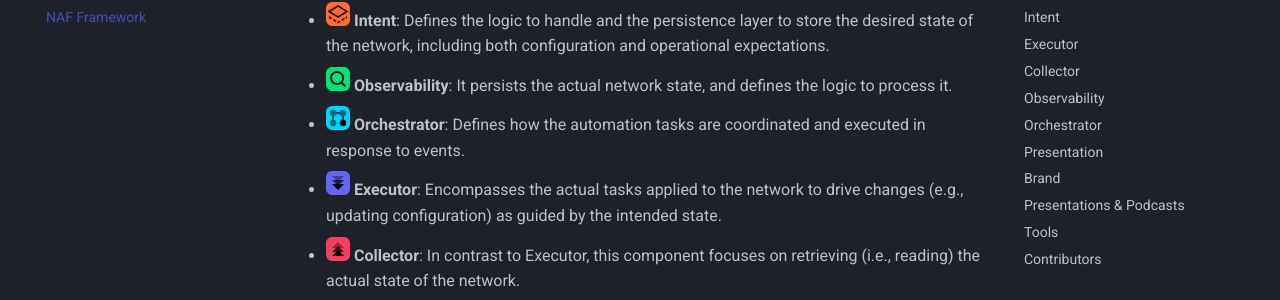
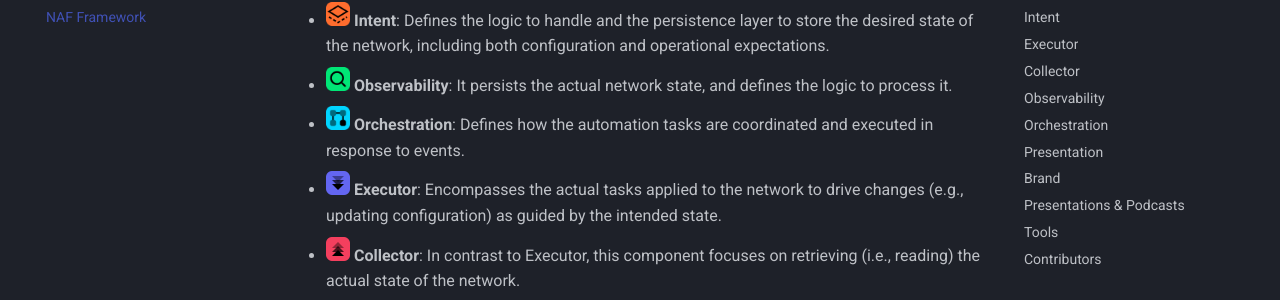
Before and after one commit to Network-Automation-Forum/reference, an MkDocs documentation site: the page built from docs/Framework/Framework.md, in a window 1280 px wide and 900 px high, scrolled down 1428 px. Shown: the part 145-445 px from the top of the window. Built offline with MkDocs 1.6.1 and Material for MkDocs 9.7.7, drawn with Linux system fonts in a browser that asks for light colours; comment, search, counter and statistics services are not loaded; some of the changed text lies outside the part shown.

Commit message:
Orchestration consistency
Everywhere is says Orchestration, except this page. These are the only two references of "Orchestrator". I believe Orchestration is the correct one.

```diff
--- a/docs/Framework/Framework.md
+++ b/docs/Framework/Framework.md
@@ -22,7 +22,7 @@ The proposed reference architecture defines six major functional building blocks
 
 - <img src="../images/naf-icon-intent-colored.png" width="24"> **Intent**: Defines the logic to handle and the persistence layer to store the desired state of the network, including both configuration and operational expectations.
 - <img src="../images/naf-icon-observability-colored.png" width="24"> **Observability**: It persists the actual network state, and defines the logic to process it.
-- <img src="../images/naf-icon-orchestration-colored.png" width="24"> **Orchestrator**: Defines how the automation tasks are coordinated and executed in response to events.
+- <img src="../images/naf-icon-orchestration-colored.png" width="24"> **Orchestration**: Defines how the automation tasks are coordinated and executed in response to events.
 - <img src="../images/naf-icon-executor-colored.png" width="24"> **Executor**: Encompasses the actual tasks applied to the network to drive changes (e.g., updating configuration) as guided by the intended state.
 - <img src="../images/naf-icon-collector-colored.png" width="24"> **Collector**: In contrast to Executor, this component focuses on retrieving (i.e., reading) the actual state of the network.
 - <img src="../images/naf-icon-presentation-colored.png" width="24"> **Presentation**: Provides the interfaces through which users interact with the system, including dashboards, graphical user interfaces (e.g., ITSM), and CLI tools.
@@ -59,7 +59,7 @@ The proposed reference architecture defines six major functional building blocks
 - It SHOULD expose relevant insights into the current network state and automatically generate events when discrepancies are detected between the actual state (configuration or operational) and the intended state. These events MAY be processed by humans or connected to the Orchestration block to be automatically processed.
 - Retrieved data MAY be enriched with contextual information from the intended state, including other third-party sources (e.g., EoL information, CVEs, maintenance notifications, etc.), enhancing analysis and enabling more accurate data correlation.
 
-## <img src="../images/naf-icon-orchestration-colored.png" width="28"> Orchestrator
+## <img src="../images/naf-icon-orchestration-colored.png" width="28"> Orchestration
 
 - It MUST enable the coordination and integration of processes across the various building blocks, allowing the creation of more sophisticated and end-to-end automation workflows. It doesn't directly interact with the network infrastructure.
 - Process execution SHOULD follow an event-driven approach, where events can be received synchronously, asynchronously, or generated on a scheduled basis.
```
